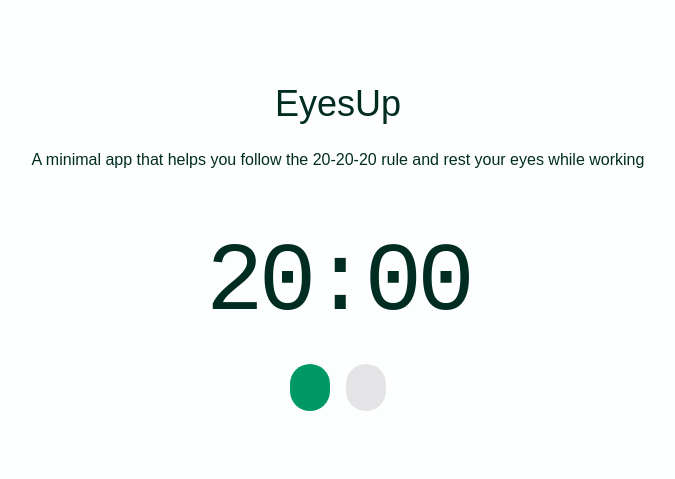
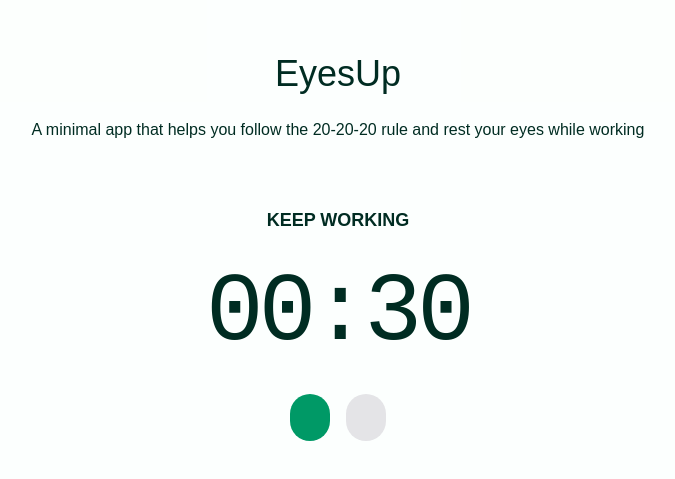
Before and after one commit to andresilva-cc/eyesup, a Nuxt app: page / in a window 1280 px wide. Shown: the part 153-632 px from the top of the page, without its empty margins (302-977 px from the left). Built offline with nearby package versions, Linux system fonts and the light colour scheme; some icons are missing.

Commit message:
feat: work/rest cycle

```diff
--- a/components/Timer.vue
+++ b/components/Timer.vue
@@ -1,13 +1,24 @@
 <script setup lang="ts">
 import { PhPlay, PhPause, PhArrowCounterClockwise } from '@phosphor-icons/vue';
+import type { Cycle } from '~/types/Cycle';
 
 const INTERVAL_DELAY = 100; // ms
-const WORK_DURATION = 20 * 60 * 1000; // 20 minutes
+const WORK_DURATION = 0.5 * 60 * 1000; // 20 minutes
+const REST_DURATION = 20 * 1000; // 20 seconds
 
+const currentCycle = ref<Cycle>('work');
 const remaining = ref(WORK_DURATION);
 const isRunning = ref(false);
 const lastTick = ref<number | null>(null);
 let intervalId: ReturnType<typeof setInterval> | null = null;
+
+const currentCycleText = computed(() => {
+  if (currentCycle.value === 'work') {
+    return 'Keep working';
+  }
+
+  return 'Take a rest';
+});
 
 const formattedRemaining = computed(() => {
   return formatDuration(remaining.value);
@@ -32,7 +43,9 @@ function startTimer() {
     lastTick.value = now;
 
     if (remaining.value <= 0) {
-      resetTimer();
+      const nextCycle = currentCycle.value === 'work' ? 'rest' : 'work';
+      resetTimer(nextCycle);
+      currentCycle.value = nextCycle;
     }
   }, INTERVAL_DELAY);
 }
@@ -49,13 +62,13 @@ function pauseTimer() {
   lastTick.value = null;
 }
 
-function resetTimer() {
+function resetTimer(cycle: Cycle) {
   isRunning.value = false;
-
+  lastTick.value = null;
   if (intervalId) clearInterval(intervalId);
 
-  remaining.value = WORK_DURATION;
-  lastTick.value = null;
+  remaining.value = cycle === 'work' ? WORK_DURATION : REST_DURATION;
+  currentCycle.value = cycle;
 }
 
 function toggleTimer() {
@@ -70,6 +83,10 @@ function toggleTimer() {
 
 <template>
   <div>
+    <p class="mb-8 uppercase font-semibold text-lg">
+      {{ currentCycleText }}
+    </p>
+
     <code class="block text-8xl font-medium tracking-tighter">
       {{ formattedRemaining }}
     </code>
@@ -88,7 +105,7 @@ function toggleTimer() {
       </button>
       <button
         class="mt-8 p-2 rounded-full bg-zinc-200 hover:bg-zinc-300 active:bg-zinc-400 transition-colors"
-        @click="resetTimer"
+        @click="resetTimer('work')"
       >
         <PhArrowCounterClockwise
           :size="24"
--- /dev/null
+++ b/types/Cycle.ts
@@ -0,0 +1 @@
+export type Cycle = 'work' | 'rest';
```
